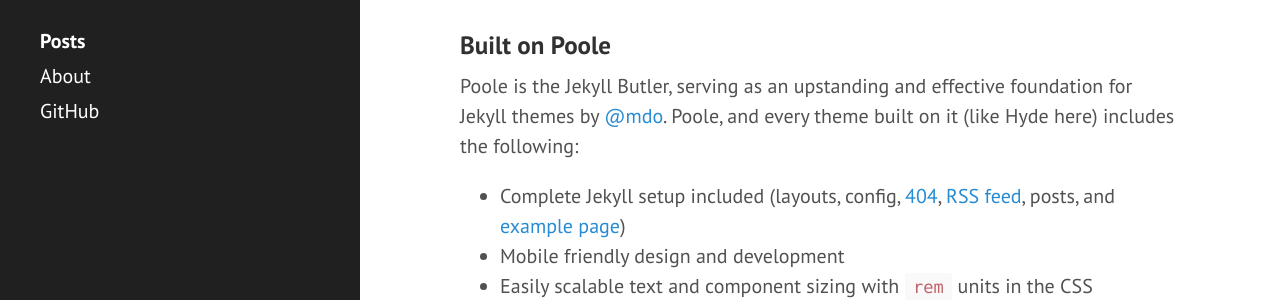
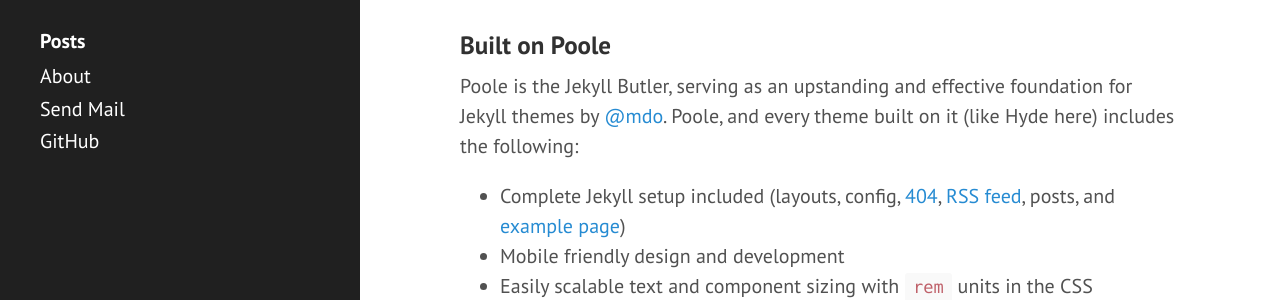
Before and after one commit to aerohit/aerohit.github.io, a Jekyll site: the page built from index.html, in a window 1280 px wide. Shown: the part 240-540 px from the top of the page. Built offline with Jekyll 4.4.1, drawn with Linux system fonts in a browser that asks for light colours; Markdown is read by kramdown in place of the engine named in the settings; the list of posts is cut into pages by our own code.

Commit message:
Created a mail to link

```diff
--- a/_includes/sidebar.html
+++ b/_includes/sidebar.html
@@ -26,6 +26,7 @@
         {% endif %}
       {% endfor %}
 
+      <a href="mailto:aerohit.saxena@gmail.com" target="_top">Send Mail</a>
       <a class="sidebar-nav-item" href="{{ site.github.repo }}" target="_blank">GitHub</a>
     </nav>
 
```
